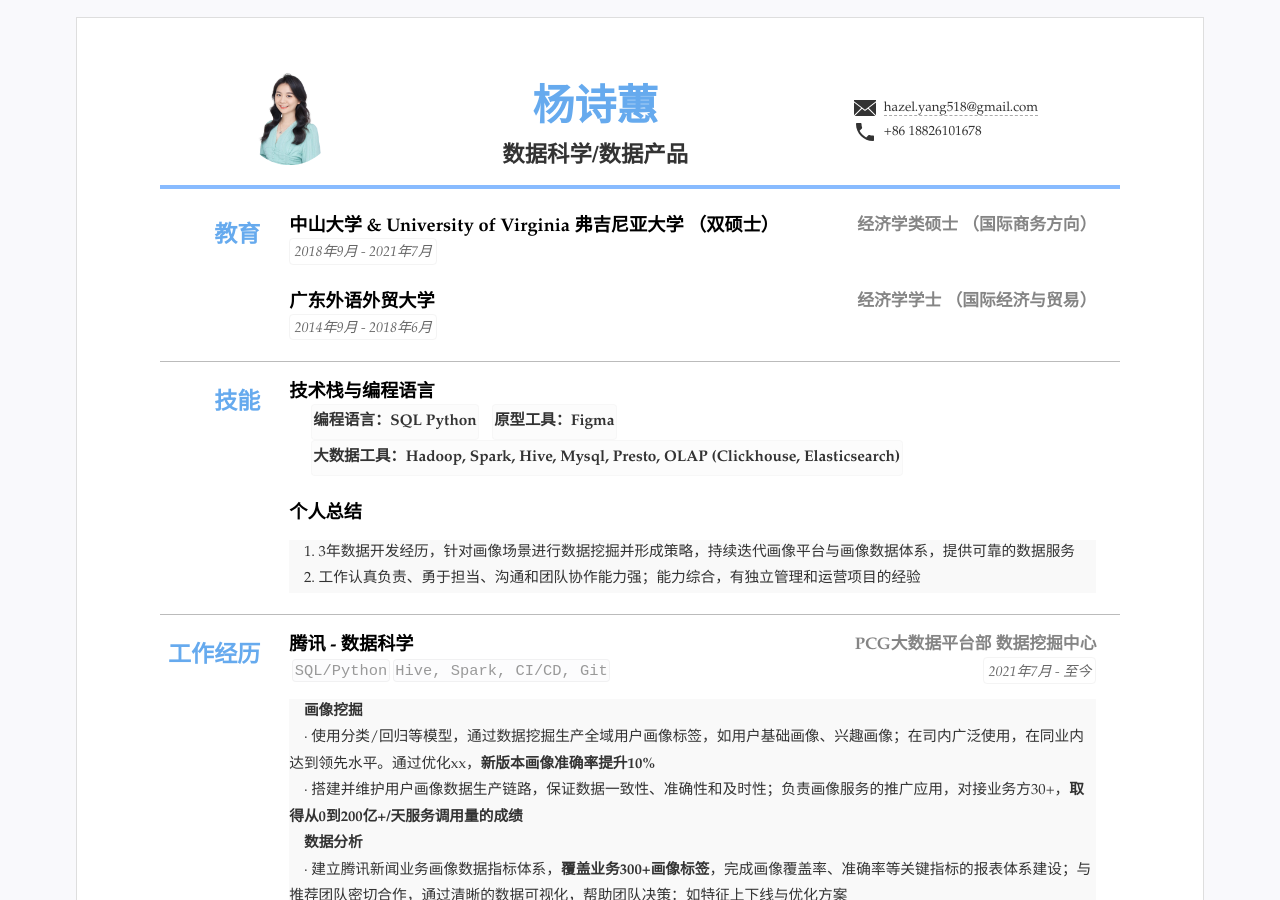
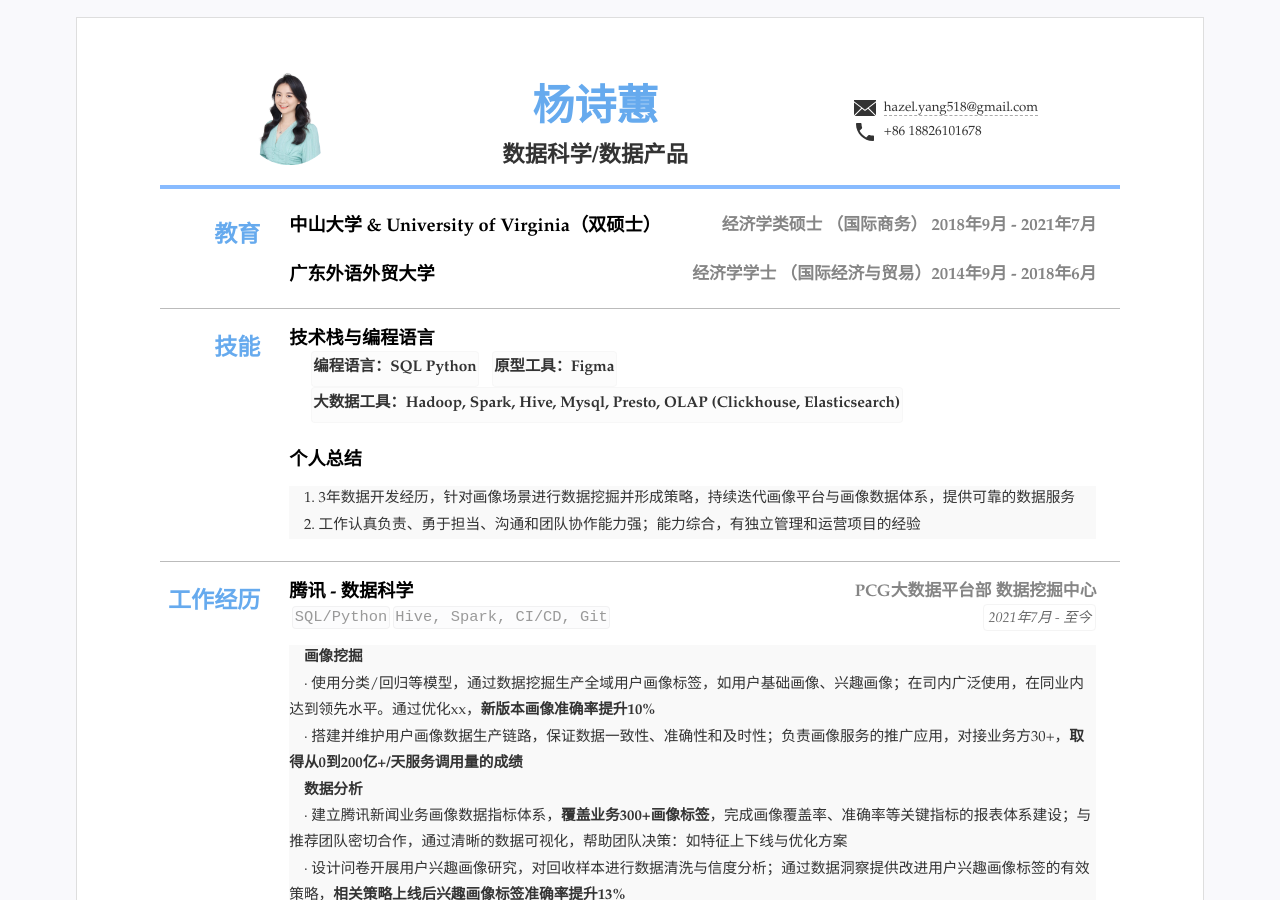
Before and after one commit to kuailexiaoshenxian/cn-wx-cv, a Jekyll site: the page built from index.html, in a window 1280 px wide and 900 px high. Built offline with Jekyll 4.4.1, drawn with Linux system fonts in a browser that asks for light colours.

Commit message:
Update resume.yml

```diff
--- a/_data/resume.yml
+++ b/_data/resume.yml
@@ -29,17 +29,17 @@ main: #简历主要内容，
 - type: education #类别为ID
   name: 教育 #显示名称，空则使用type
   content: #内容基本格式 标题-副标题-日期-详细内容 (都允许空)
-  - title: 中山大学 & University of Virginia 弗吉尼亚大学 （双硕士）
-    duration: 2018年9月 - 2021年7月
-    sub: 经济学类硕士 （国际商务方向）
+  - title: 中山大学 & University of Virginia（双硕士）
+    # duration: 2018年9月 - 2021年7月
+    sub: 经济学类硕士 （国际商务） 2018年9月 - 2021年7月
     # detail: 商业分析, 统计学, 供应链管理, 国际经济学, 计量经济学, 战略分析
   # - title:
   #   duration: 2019年9月 - 2020年7月
   #   sub: Master of Science (Global Commerce)
   #   detail:
   - title: 广东外语外贸大学
-    duration: 2014年9月 - 2018年6月
-    sub: 经济学学士 （国际经济与贸易）
+    # duration: 2014年9月 - 2018年6月
+    sub: 经济学学士 （国际经济与贸易）2014年9月 - 2018年6月
     # detail: Calculus, Linear Algebra, Probability Theory, Statistics, Microeconomics, Macroeconomics, Econometrics
 
 - type: 技能
```
